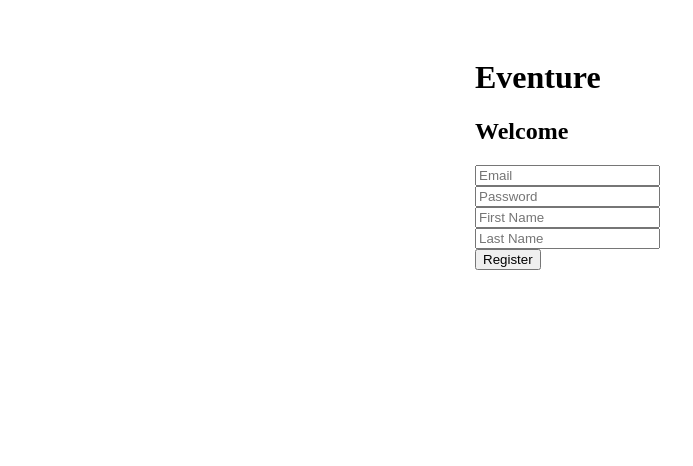
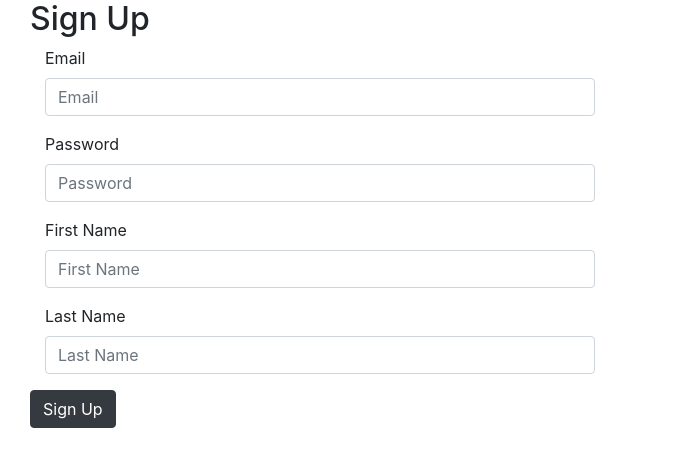
Before and after one commit to HristiinaI/eventure-client, a Next.js app in the folder eventure-client/: page / in a window 1280 px wide. Shown: the top 466 px of the page, without its empty margins (0-693 px from the left). Built offline with nearby package versions, Linux system fonts and the light colour scheme.

Commit message:
register form with little bootstrap

```diff
--- a/eventure-client/components/Register.js
+++ b/eventure-client/components/Register.js
@@ -1,6 +1,6 @@
 import React, {Component} from 'react';
 import axios from "axios";
-import { Button, Form, FormGroup, Label, Input } from 'reactstrap';
+import { Container, Col, Button, Form, FormGroup, Label, Input } from 'reactstrap';
 import '../styles/register.css';
 
 export default class Register extends Component {
@@ -55,7 +55,43 @@ export default class Register extends Component {
 
   render() {
     return(
-        <Form className = "register-form" onSubmit = {this.handleSubmit}>
+          <Container>
+            <h2>Sign Up</h2>
+            <Form className = "form" onSubmit = {this.handleSubmit}>
+              <Col>
+                  <FormGroup>
+                    <Label>Email</Label>
+                    <Input type="email" placeholder="Email" value = {this.state.email}
+                onChange = {this.onEmailChanged}/>
+                  </FormGroup>
+              </Col>
+              <Col>
+                  <FormGroup>
+                    <Label>Password</Label>
+                    <Input type="password" placeholder="Password" value = {this.state.password}
+                onChange = {this.onPasswordChanged}/>
+                  </FormGroup>
+              </Col>
+              <Col>
+                  <FormGroup>
+                    <Label>First Name</Label>
+                    <Input type="firstName" placeholder="First Name" value = {this.state.firstName}
+                onChange = {this.onFirstNameChanged}/>
+                  </FormGroup>
+              </Col>
+              <Col>
+                  <FormGroup>
+                    <Label>Last Name</Label>
+                    <Input type="lastName" placeholder="Last Name" value = {this.state.lastName}
+                onChange = {this.onLastNameChanged}/>
+                  </FormGroup>
+              </Col>
+              <Button  className = "btn-rg btn-dark">Sign Up</Button>
+            </Form>
+          </Container>
+    );
+  }
+      /*<Form className = "register-form" onSubmit = {this.handleSubmit}>
             <h1>
                 <span className="font-weight-bold">Eventure</span>
             </h1>
@@ -79,7 +115,7 @@ export default class Register extends Component {
             <Button  className = "btn-rg btn-dark"> Register</Button>
         </Form>
     );
-  }
+  }*/
     /*return (
     <div>
       <form onSubmit={this.handleSubmit}>
--- a/eventure-client/pages/index.js
+++ b/eventure-client/pages/index.js
@@ -1,6 +1,6 @@
 import React, {Component} from 'react';
 import Register from '../components/Register';
-//import 'bootstrap/dist/css/bootstrap.css';
+import 'bootstrap/dist/css/bootstrap.css';
 
 export default class App extends Component {
   render()  {
--- a/eventure-client/styles/register.css
+++ b/eventure-client/styles/register.css
@@ -1,7 +1,7 @@
 .register-form {
     width: 100%;
-    max-width: 330px;
-    padding: 30px;
+    max-width: 440px;
+    padding: 100px;
     margin: auto;
     height: 100%;
 }
```
